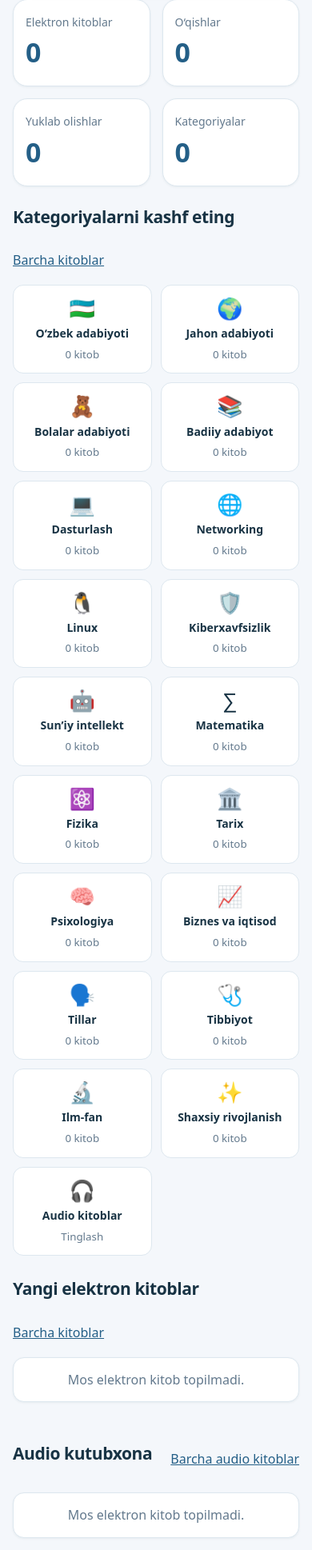
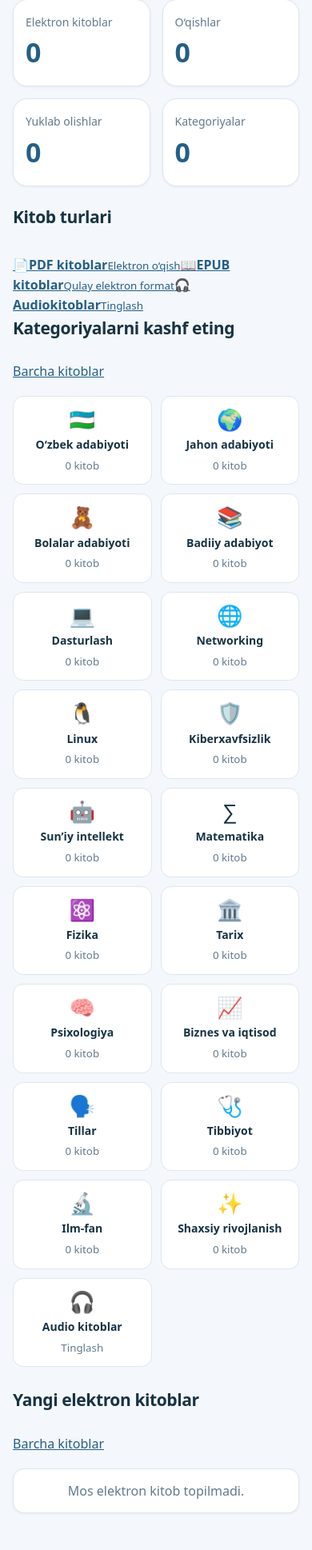
Before and after one commit to asomiddin19/LibrarySmart, a Django app: page / in a window 390 px wide. Shown: the part 545-2483 px from the top of the page at 80% size. Run offline with Django 5.2, Linux system fonts and the light colour scheme; the visitor is signed in with stand-in values (Sample User, id 1); data that the repository does not hold is empty.

Commit message:
feat(library): improve book format icons and responsive catalog design

```diff
--- a/library/templates/library/dashboard.html
+++ b/library/templates/library/dashboard.html
@@ -1,3 +1,3 @@
 {% extends 'library/base.html' %}{% load static %}{% block content %}<div class="hero"><div><div class="eyebrow">BILIMLAR OLAMIGA XUSH KELIBSIZ</div><h1>Salom, {{ user.username }}!</h1><p>Istalgan qurilmadan elektron va audio kitoblarni o‘qing, yuklab oling va o‘qishingizni davom ettiring.</p><a class="button light" href="{% url 'catalog' %}">Katalogni ko‘rish</a> <a class="button light" href="{% url 'quizzes' %}">Test markazi</a>{% if can_manage %} <a class="button light" href="{% url 'book_add' %}">Kitob yuklash</a>{% endif %}</div><div class="hero-art" aria-hidden="true">📚</div></div>{% include 'library/metrics.html' %}
-<div class="heading"><h2>Kategoriyalarni kashf eting</h2><a href="{% url 'catalog' %}">Barcha kitoblar</a></div><div class="categorygrid">{% for name,icon,count in categories %}<a class="categorytile" href="{% url 'catalog' %}?category={{ name|urlencode }}"><span class="emoji">{{ icon }}</span><b>{{ name }}</b><small>{{ count }} kitob</small></a>{% endfor %}<a class="categorytile" href="{% url 'catalog' %}?format=audio"><span class="emoji">🎧</span><b>Audio kitoblar</b><small>Tinglash</small></a></div>
+<div class="heading"><h2>Kitob turlari</h2></div><div class="format-grid"><a class="format-tile" href="{% url 'catalog' %}?format=pdf"><span class="format-icon">📄</span><b>PDF kitoblar</b><small>Elektron o‘qish</small></a><a class="format-tile" href="{% url 'catalog' %}?format=epub"><span class="format-icon">📖</span><b>EPUB kitoblar</b><small>Qulay elektron format</small></a><a class="format-tile" href="{% url 'catalog' %}?format=audio"><span class="format-icon">🎧</span><b>Audiokitoblar</b><small>Tinglash</small></a></div><div class="heading"><h2>Kategoriyalarni kashf eting</h2><a href="{% url 'catalog' %}">Barcha kitoblar</a></div><div class="categorygrid">{% for name,icon,count in categories %}<a class="categorytile" href="{% url 'catalog' %}?category={{ name|urlencode }}"><span class="emoji">{{ icon }}</span><b>{{ name }}</b><small>{{ count }} kitob</small></a>{% endfor %}<a class="categorytile" href="{% url 'catalog' %}?format=audio"><span class="emoji">🎧</span><b>Audio kitoblar</b><small>Tinglash</small></a></div>
 {% if recent %}<div class="panel"><h2>O‘qishni davom ettiring</h2>{% for item in recent %}<div class="shelfrow"><div><b>{{ item.book.title }}</b><small>{% if item.book.pdf %}{{ item.page }}/{{ item.book.pages }} sahifa{% else %}Audio kitob{% endif %}</small></div><a class="button primary" href="{% url 'read' item.book.pk %}">Davom ettirish</a></div>{% endfor %}</div>{% endif %}<div class="heading"><h2>Yangi elektron kitoblar</h2><a href="{% url 'catalog' %}">Barcha kitoblar</a></div>{% include 'library/book_grid.html' %}<div class="heading sectiongap"><h2>Audio kutubxona</h2><a href="{% url 'catalog' %}?format=audio">Barcha audio kitoblar</a></div>{% include 'library/book_grid.html' with books=audio_books %}<div class="heading sectiongap"><h2>Eng ommabop kitoblar</h2></div>{% include 'library/book_grid.html' with books=popular %}{% endblock %}
```
